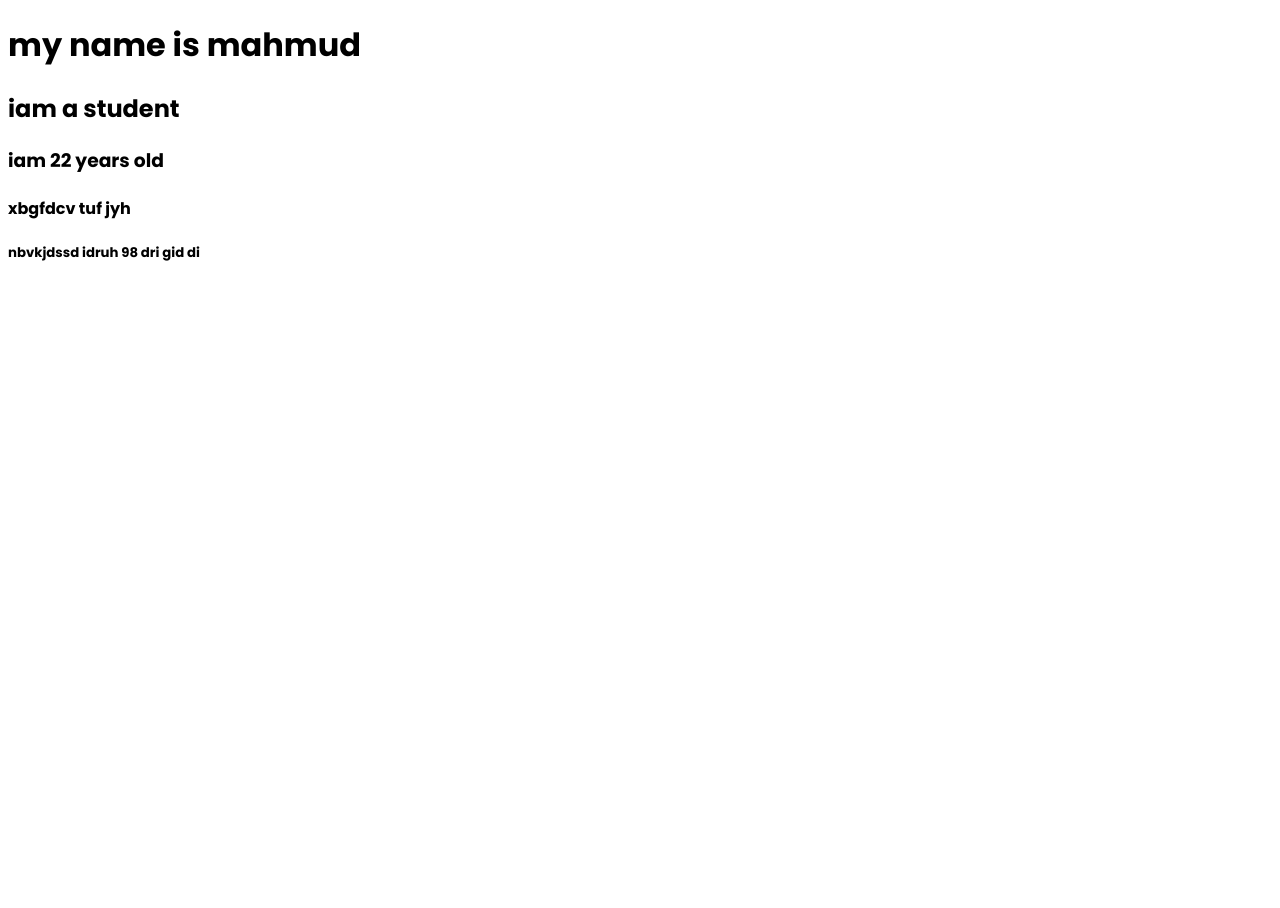
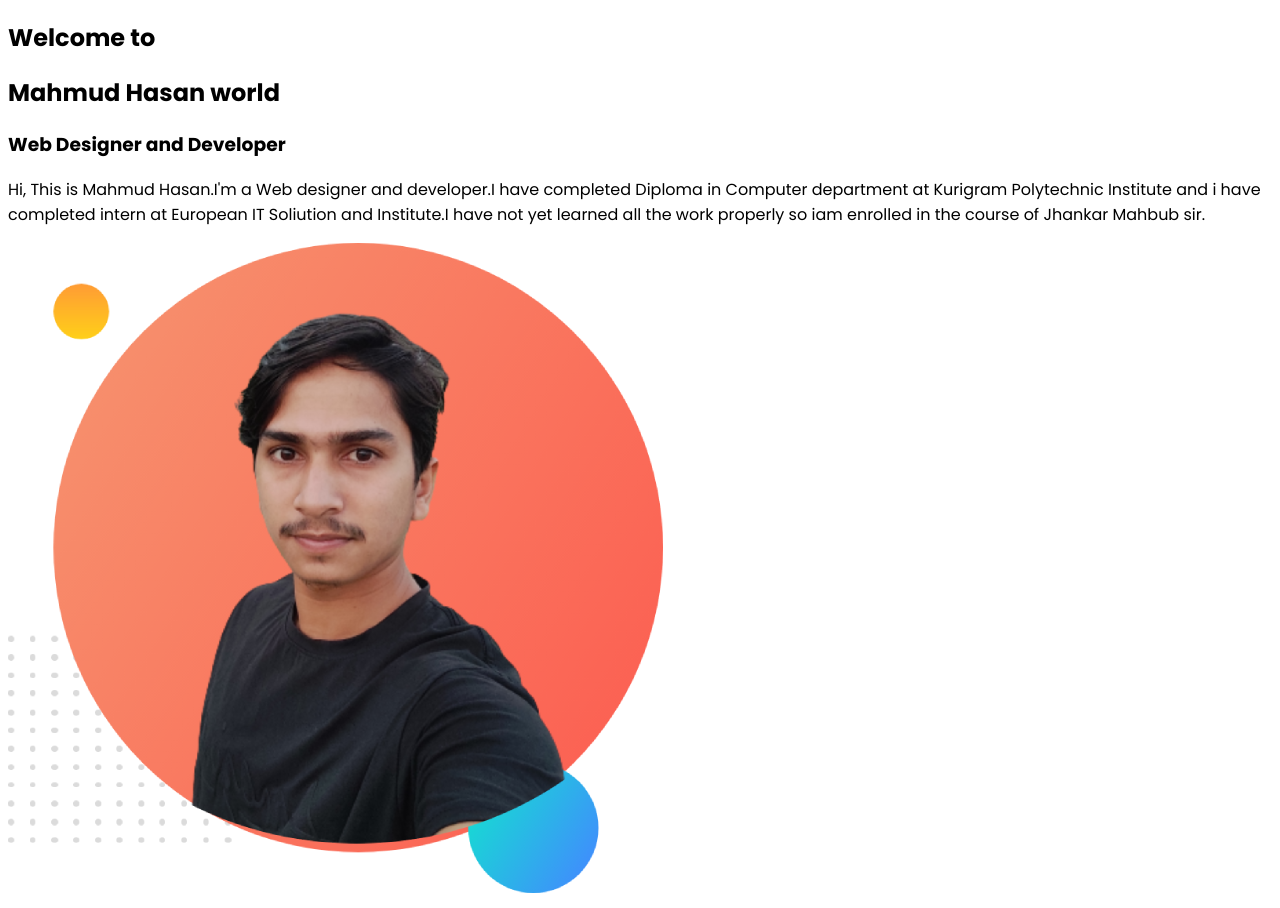
Before and after one commit to mahmudhasan08/my-portfolio, a plain HTML site: page index.html in a window 1280 px wide. Before the commit the page ends 800 px from the top, so only its background shows below. Drawn offline with Linux system fonts and the light colour scheme.

Commit message:
new  commit

```diff
--- a/index.html
+++ b/index.html
@@ -14,11 +14,24 @@
 </head>
 
 <body>
-    <h1>my name is mahmud</h1>
-    <h2>iam a student</h2>
-    <h3>iam 22 years old</h3>
-    <h4>xbgfdcv tuf jyh </h4>
-    <h5>nbvkjdssd idruh 98 dri gid di</h5>
+    <section class="banner-section">
+        <div class="container">
+            <div class="main-column">
+                <div class="left-column">
+                    <h1>Welcome to</h1>
+                    <h1><span class="orange">Mahmud Hasan</span> world</h1>
+                    <h3>Web Designer and Developer</h3>
+                    <p>Hi, This is Mahmud Hasan.I'm a Web designer and developer.I have         completed Diploma in Computer
+                        department at Kurigram Polytechnic Institute and i have completed intern at European IT
+                        Soliution and Institute.I have not yet learned all the work properly so iam enrolled in the
+                        course of Jhankar Mahbub sir.</p>
+                </div>
+                <div class="right-column">
+                    <img src="images/my-bg.png" alt="">
+                </div>
+            </div>
+        </div>
+    </section>
 </body>
 
 </html>
```
